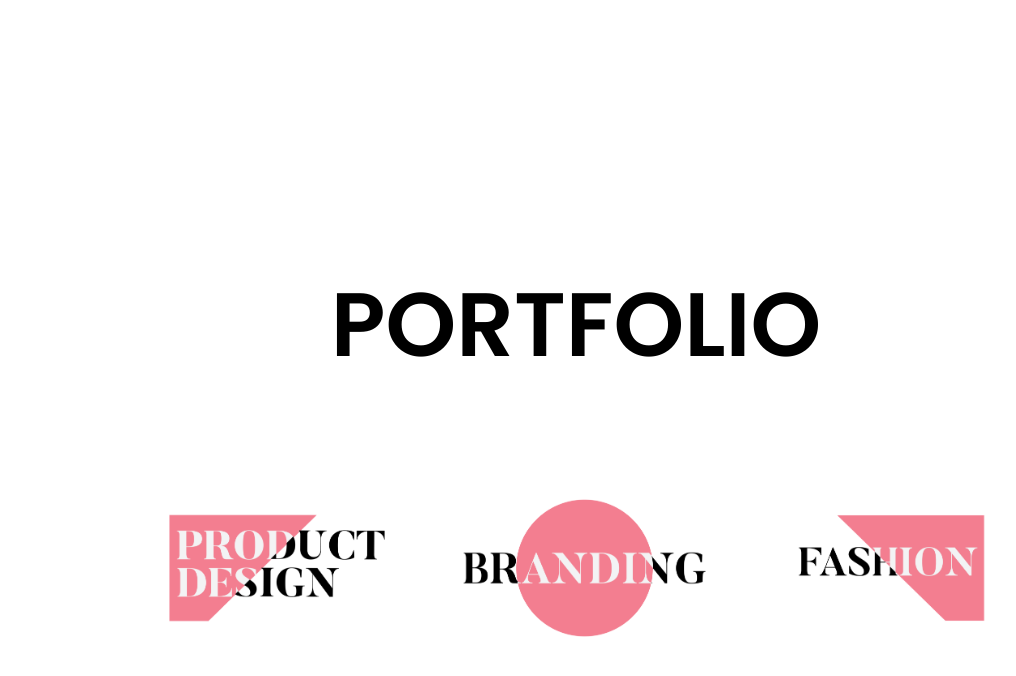
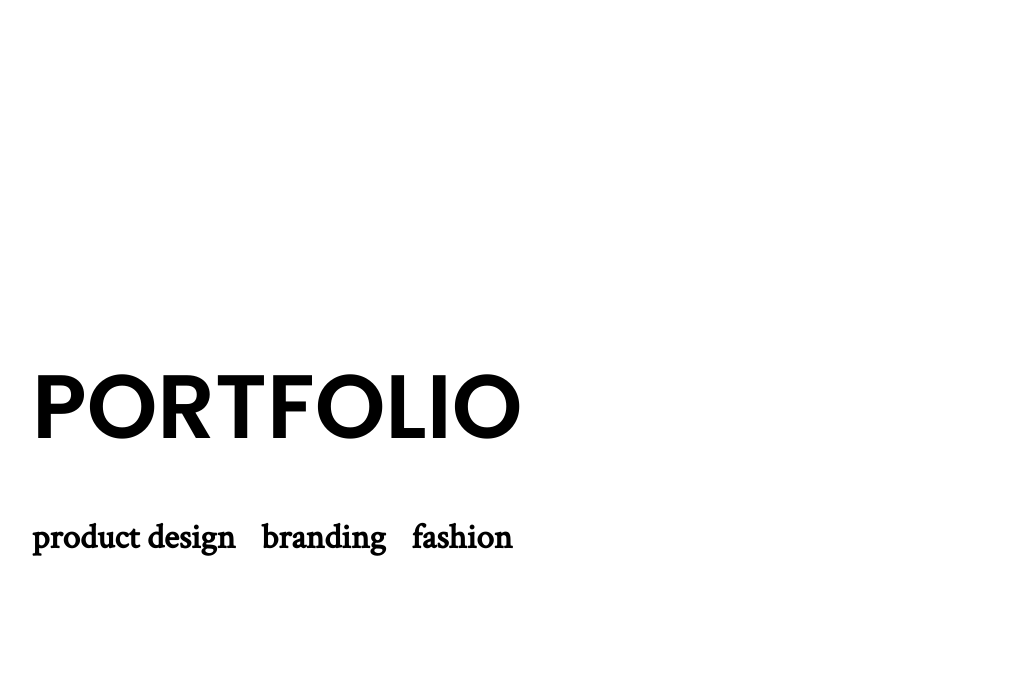
Before and after one commit to aamirpeeran/aamirpeeran.github.io, a Jekyll site: the page built from portfolio.html, in a window 1280 px wide. Shown: the top 676 px of the page, without its empty margins (64-1080 px from the left). Built offline with Jekyll 4.4.1, drawn with Linux system fonts in a browser that asks for light colours.

Commit message:
reformatted portfolio page

```diff
--- a/_layouts/portfolio.html
+++ /dev/null
@@ -1,14 +0,0 @@
----
-layout: default
----
-
-<body class="portfolio">
-    <section class="standard">
-            <div class="portContainer">
-        <h1 class="centerHeading">Portfolio</h1>
-        <div class="portfolioTiles">
-            {{ content }}
-        </div>
-            </div>
-    </section>
-</body>
--- a/portfolio.html
+++ b/portfolio.html
@@ -1,14 +1,17 @@
 ---
 title: portfolio
-layout: portfolio
+layout: default
 ---
 
-<div class="portfolioTile">
-     <a href="/productdesign.html"><img src="public/images/portfolio/prodfinal.png" class="tileImage"></a>
-</div>
-<div class="portfolioTile">
-     <a href="/branding.html"><img src="public/images/portfolio/brandfinal.png" class="tileImage"></a>
-</div>
-<div class="portfolioTile">
-     <a href="/fashion.html"><img src="public/images/portfolio/fashfinal.png" class="tileImage"></a>
-</div>
+<body class="portfolio">
+    <section class="standard">
+    <div class="container">
+        <h1 class="heading">portfolio</h1>
+        <div class="portfolioLinks">
+            <div class="link"><a href="/productdesign.html" class="portfolioLink">product design</a></div>
+            <div class="link"><a href="/branding.html" class="portfolioLink">branding</a></div>
+            <div class="link"><a href="/fashion.html" class="portfolioLink">fashion</a></div>
+        </div>
+        </div>
+    </section>
+</body>
--- a/public/css/base.css
+++ b/public/css/base.css
@@ -67,6 +67,17 @@ section.products {
     margin-top: 65px;
     display: flex;
     justify-content: space-between;
+}
+
+.portfolioLinks {
+    width: 100%;
+    margin-top: 40px;
+    display: flex;
+    justify-content: space-between;
+}
+
+.portfolioLink {
+    color: var(--black);
 }
 
 .link {
--- a/public/css/portfolio.css
+++ b/public/css/portfolio.css
@@ -14,7 +14,7 @@
     margin-top: 45px;
     display: flex;
     flex-flow: row wrap;
-    justify-content: space-evenly;
+    justify-content: center;
 }
 
 .portfolioTile {
```
